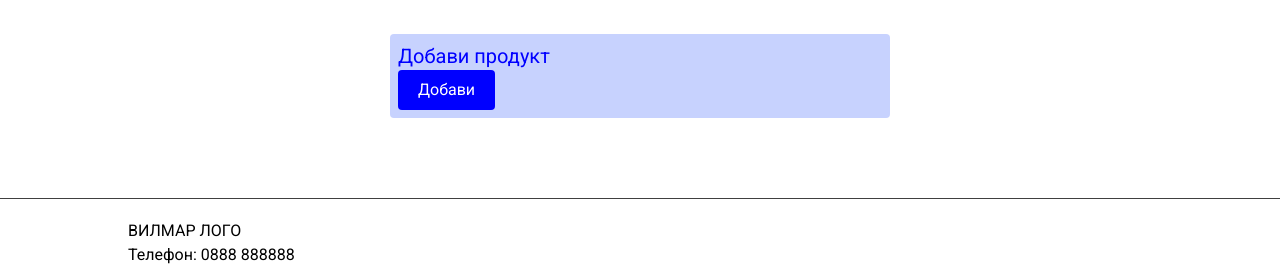
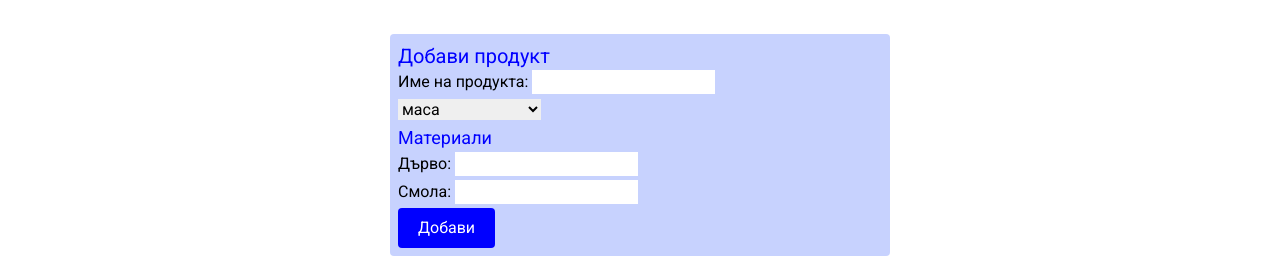
Before and after one commit to HladenRazum/next-epoxy-craft, a Next.js app: page /dashboard in a window 1280 px wide. Shown: the part 125-391 px from the top of the page. Built offline with nearby package versions, Linux system fonts and the light colour scheme; no server answers.

Commit message:
Added react-hook-form - fixed small bug on product page where returning metadata for   unexisting item was throwing error

```diff
--- a/app/dashboard/components/AddProductForm.tsx
+++ b/app/dashboard/components/AddProductForm.tsx
@@ -1,25 +1,31 @@
 "use client";
 
+import { SubmitHandler, useForm } from "react-hook-form";
 import { addProduct } from "@/lib/firebase";
-import React, { FormEvent } from "react";
 import { v4 } from "uuid";
 
+type FormFields = {
+  name: string;
+  type: EpoxyProductType;
+  wood: string;
+  resin: string;
+};
+
 export default function AddProductForm() {
-  const handleSubmit = async (e: FormEvent) => {
-    e.preventDefault();
-
+  const { register, handleSubmit, reset } = useForm<FormFields>();
+  const onSubmit: SubmitHandler<FormFields> = async (data) => {
     const id = v4();
     // TODO: Get product info from the state
     const product: EpoxyProduct = {
       id,
-      type: "table",
-      name: "Sunset Orange",
+      type: data.type,
+      name: data.name,
       mainImageUrl: "",
       imagesUrls: [],
       properties: {
         materials: {
-          resin: ["Sunset Orange"],
-          wood: ["Cherry"],
+          resin: [data.resin],
+          wood: [data.wood],
         },
         dimensions: {
           width: 80,
@@ -30,36 +36,48 @@ export default function AddProductForm() {
       },
     };
 
-    // const res = await addProduct(product);
+    const res = await addProduct(product);
+    console.log(res);
+
+    reset();
   };
 
   return (
     <form
-      onSubmit={handleSubmit}
+      onSubmit={handleSubmit(onSubmit)}
       className="w-[500px] bg-indigo-200 p-2 rounded text-black"
     >
       <h2 className="text-xl text-primary">Добави продукт</h2>
-      {/* <div className='mb-1'>
+      <div className="mb-1">
         <label htmlFor="name">Име на продукта: </label>
-        <input type="text" id='name' name='name' />
+        <input
+          {...register("name", {
+            required: true,
+          })}
+          type="text"
+          id="name"
+        />
       </div>
-      <select className='text-black mb-1' name="type" id="type">
-        <option value="table">Маса</option>
-        <option value="cutting-board">Дъска за рязане</option>
-        <option value="table-top">Плот</option>
+      <select className="text-black mb-1" {...register("type")} id="type">
+        <option value="table">маса</option>
+        <option value="cutting-board">дъска за рязане</option>
+        <option value="table-top">плот</option>
       </select>
-
       <div>
         <h3 className="text-primary text-lg">Материали</h3>
-        <div className='mb-1'>
+        <div className="mb-1">
           <label htmlFor="wood">Дърво: </label>
-          <input type="text" id='wood' name='wood' />
+          <input type="text" id="wood" {...register("wood")} />
         </div>
-        <div className='mb-1'>
+        <div className="mb-1">
           <label htmlFor="resin">Смола: </label>
-          <input type="text" id='resin' name='resin' />
+          <input type="text" id="resin" {...register("resin")} />
         </div>
       </div>
+      {/*
+
+
+
       <div>
         <h3 className="text-primary text-lg">Размери в сантиметри</h3>
         <div className='mb-1'>
--- a/app/products/[id]/page.tsx
+++ b/app/products/[id]/page.tsx
@@ -47,6 +47,12 @@ export async function generateMetadata({ params }: { params: { id: string } }) {
   const { id } = params;
   const product = await getProductById(id);
 
+  if (!product) {
+    return {
+      title: `${TERMS.PAGE_TITLE} | Product not found`,
+    };
+  }
+
   let productType;
 
   switch (product.type) {
--- a/package.json
+++ b/package.json
@@ -20,6 +20,7 @@
     "postcss": "8.4.30",
     "react": "18.2.0",
     "react-dom": "18.2.0",
+    "react-hook-form": "^7.47.0",
     "react-responsive-masonry": "^2.1.7",
     "tailwindcss": "3.3.3",
     "typescript": "5.2.2",
--- a/types/product.d.ts
+++ b/types/product.d.ts
@@ -25,4 +25,4 @@ type ProductProperties = {
   weight?: number;
 };
 
-type EpoxyProductType = "table" | "cutting-board";
+type EpoxyProductType = "table" | "cutting-board" | "table-top";
```
Also changed, not shown: 1 other file (tests, documents, lock files or other folders).
